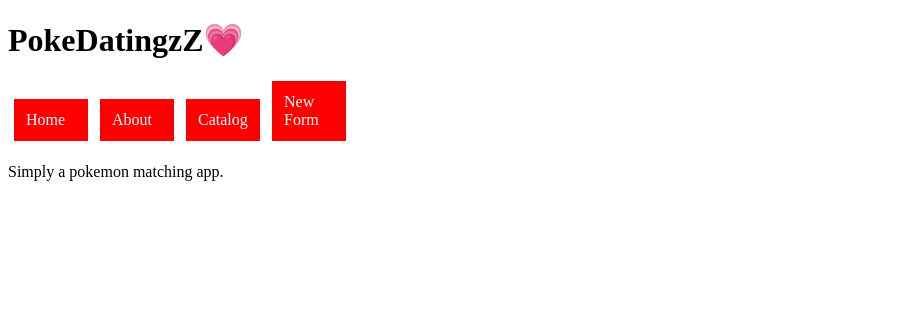
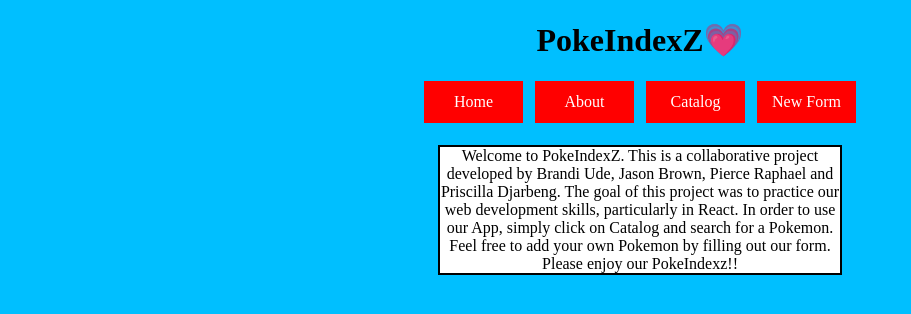
Before and after one commit to praphael-gh/pokedating-app-project, a React (Create React App) app: page /about in a window 1280 px wide. Shown: the top 314 px of the page, without its empty margins (0-911 px from the left). Built offline with nearby package versions, Linux system fonts and the light colour scheme; data requests are answered from the project's data file; a web font is replaced by a local one.

Commit message:
Finished!

```diff
--- a/src/components/About.js
+++ b/src/components/About.js
@@ -3,7 +3,12 @@
 function About() {
     return (
         <>
-            <p>Simply a pokemon matching app.</p>
+            <p className="about"> Welcome to PokeIndexZ.
+            This is a collaborative project developed by Brandi Ude, Jason Brown, Pierce Raphael and Priscilla Djarbeng.
+            The goal of this project was to practice our web development skills, particularly in React.
+            In order to use our App, simply click on Catalog and search for a Pokemon. Feel free to add your own Pokemon by filling out our form.
+            Please enjoy our PokeIndexz!!
+            </p>
         </>
     )
 }
--- a/src/components/App.js
+++ b/src/components/App.js
@@ -11,6 +11,21 @@
 function App() {
   const [pokemon, setPokemon] = useState([]);
   const [searchTerm, setSearchTerm] = useState("");
+
+  function pokemonRandomizer() {
+    let i = Math.floor(Math.random() * 10) + 1
+    const randomPokemon = pokemon[i]
+    return randomPokemon
+    // console.log(randomPokemon)
+  }
+
+  const randomPokemon = pokemon.length > 0 ? pokemonRandomizer() : {
+    name:"",
+    image:"",
+    type:"",
+    weight:"",
+    height:""
+  }
 
   function handleNewPokemon(newPokemon) {
     const newPokemonArray = [...pokemon, newPokemon]
@@ -49,7 +64,7 @@
           <About />
         </Route>
         <Route exact path="/">
-          <Home pokemons={pokemon}/>
+          <Home randomPokemon={randomPokemon}/>
         </Route>
       </Switch>
 
--- a/src/components/Header.js
+++ b/src/components/Header.js
@@ -3,9 +3,9 @@
 function Header() {
     return (
     <>
-      <header>
+      <header id="header">
           <h1>
-          PokeDatingzZ
+          PokeIndexZ
             <span className="logo" role="img">
             💗
             </span>
--- a/src/components/Home.js
+++ b/src/components/Home.js
@@ -1,11 +1,14 @@
 import React from "react";
-// import PokeMatch from "./PokeMatch"
+import PokeRandom from "./PokeRandom"
 
-function Home() {
-    // let i = Math.floor(Math.random() * 9 + 1)
-    // return (
-    //     <PokeMatch pokemons={pokemons[i]} />
-    return <h3>Welcome to PokeDatingzZ</h3>
+function Home({randomPokemon}) {
+
+    return (
+    <>
+        <h3>Welcome to PokeIndexZ</h3>
+        <PokeRandom pokemon={randomPokemon} />
+    </>
+    )
 }
 
 export default Home;
--- a/src/components/NavBar.js
+++ b/src/components/NavBar.js
@@ -6,7 +6,7 @@
 function NavBar() {
     const linkStyles = {
         display:"inline-block",
-        width: "50px",
+        width: "75px",
         padding: "12px",
         margin: "0 6px 6px",
         background: "red",
--- a/src/components/PokeForm.js
+++ b/src/components/PokeForm.js
@@ -3,7 +3,7 @@
 function PokeForm({handleNewPokemon}) {
     const [formData, setFormData] = useState({
         name:"",
-        image:"",
+        image:"https://img.uquiz.com/content/images/quiz_share_images/1613315734.jpg",
         type:"",
         pokeindex:0,
         weight:0,
--- a/src/components/PokeMatch.js
+++ b/src/components/PokeRandom.js
@@ -1,6 +1,7 @@
 import React from "react";
 
-function PokeMatch({pokemon:{image, name, pokeindex, type, weight}}) {
+function PokeRandom({pokemon:{image, name, pokeindex, type, weight}}) {
+
     return (
     <div id="poke-match">
         <img src={image} alt="pokemon front view"/>
@@ -12,4 +13,4 @@
     )
 }
 
-export default PokeMatch;
+export default PokeRandom;
--- a/src/index.css
+++ b/src/index.css
@@ -1,11 +1,92 @@
+@font-face {
+    font-family: 'Pokemon Solid';
+    font-style: normal;
+    font-weight: 400;
+    src: local('Pokemon Solid'), url('https://fonts.cdnfonts.com/s/17890/Pokemon Solid.woff') format('woff');
+}
+
+#header {
+    font-family: 'Pokemon Solid';
+}
+
+h3 {
+    font-family: 'Pokemon Solid';
+}
+
+
 #poke-card {
     background-color: rgb(191, 191, 236);
     display: flex;
     flex-wrap: wrap;
     border-color:white;
+    border: 2px solid black;
+}
+
+#poke-card p {
+    margin: 5px;
+    background-color: rgb(191, 191, 236);
+}
+
+#poke-card img {
+    width: 96px;
+}
+
+.app {
+    text-align: center;
+    z-index: -2;
+}
+
+* {
+    text-align: center;
+    background-color: deepskyblue;
 }
 
 #poke p {
     margin-left: 5px;
     padding: 5px;
+
 }
+
+.pokeball {
+    height: 1cm;
+}
+
+.homeImage {
+    position: absolute;
+    border: 2px solid red;
+    border-radius: 8px;
+    width: 400px;
+    z-index: -1;
+}
+
+.about {
+    border: 2px solid black;
+    background-color: white;
+    width: 400px;
+    margin-left: auto;
+    margin-right: auto;
+
+
+}
+
+#poke-card img{
+    background-color: rgb(191, 191, 236);
+}
+
+#search {
+    background-color: white;
+}
+
+.new-form input {
+    background-color: white;
+}
+
+
+.new-form button {
+    background-color: red;
+    color: white;
+}
+
+#poke-match {
+    background:none;
+}
```
